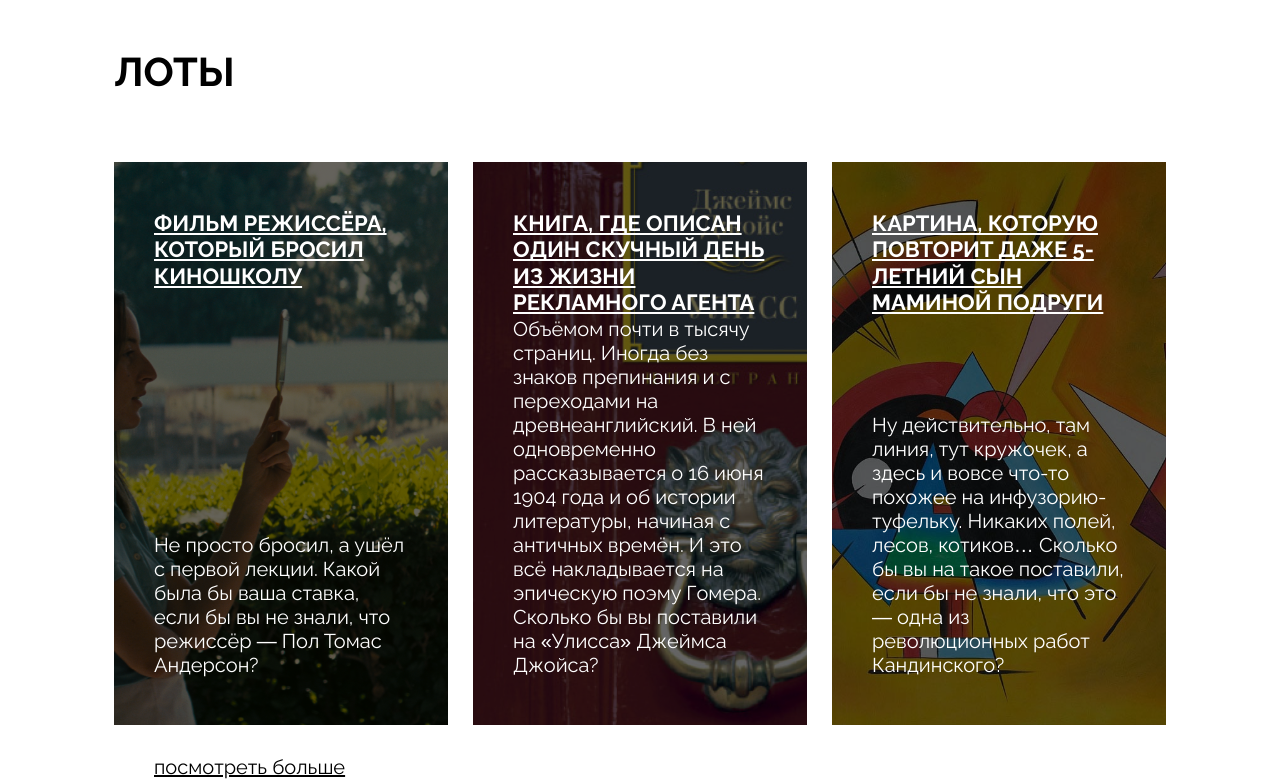
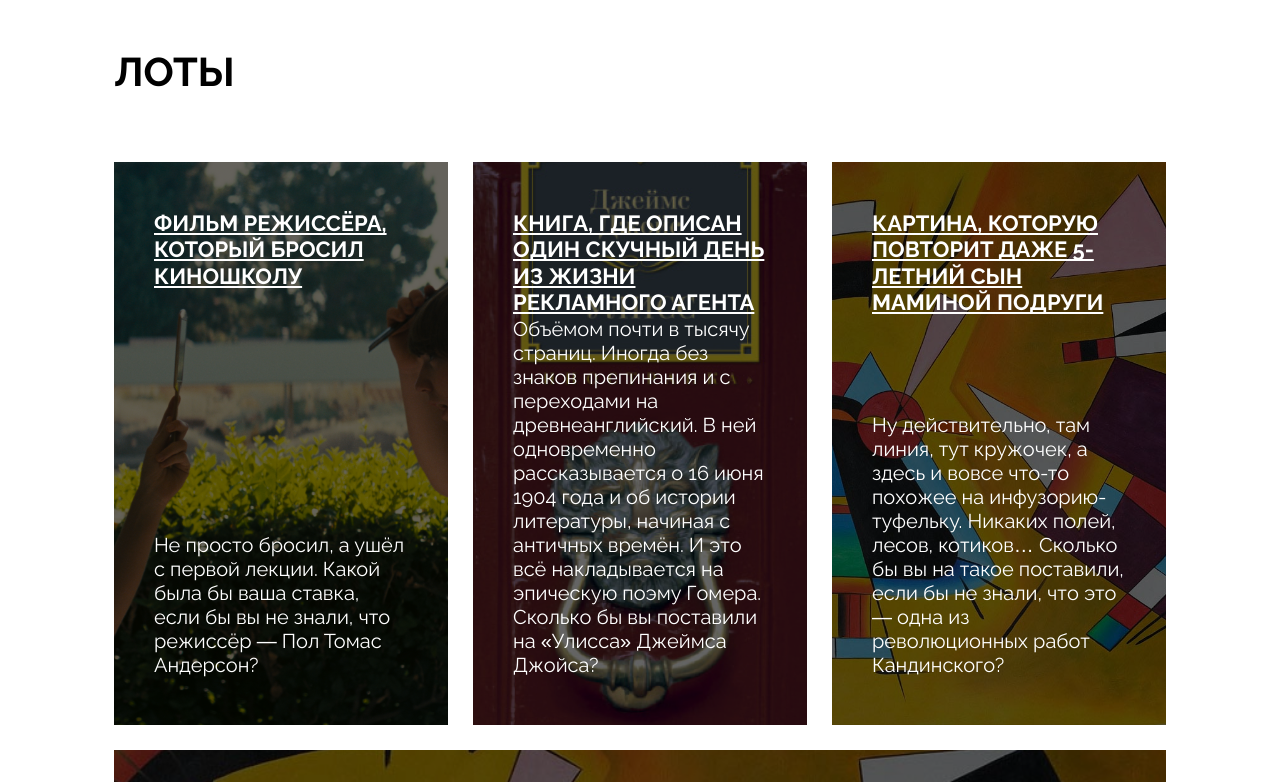
Before and after one commit to EvgenyU93/ono-tebe-nado, a plain HTML site: page index.html in a window 1280 px wide. Shown: the part 1180-1962 px from the top of the page. Drawn offline with Linux system fonts and the light colour scheme.

Commit message:
error correction

```diff
--- a/index.html
+++ b/index.html
@@ -1,9 +1,9 @@
 <!DOCTYPE html>
 <html lang="ru">
   <head>
-    <meta charset="UTF-8" />
-    <meta http-equiv="X-UA-Compatible" content="IE=edge" />
-    <meta name="viewport" content="width=device-width, initial-scale=1.0"/>
+    <meta charset="UTF-8">
+    <meta http-equiv="X-UA-Compatible" content="IE=edge">
+    <meta name="viewport" content="width=device-width, initial-scale=1.0">
     <title>Оно тебе надо — аукцион вещей, в которые никто не верил</title>
     <link rel="stylesheet" href="./fonts/fonts.css">
     <link rel="stylesheet" href="./styles/global.css">
@@ -18,16 +18,18 @@
           <li><a href="#about">об аукционе</a></li>
         </ul>
       </nav>
+      <a class="logo__link">
       <img class="logo" src="./images/logo-black.svg" alt="логотип">
-      <adress class="contacts">
+      </a>
+      <address class="contacts">
         <a href="tel:+99995555555">+9 999 555 5555</a>
         <a href="mailto:info@sobaka.ge">info@sobaka.ge</a>
         <p>наб. Принсенграхт 263-265, Амстердам</p>
-      </adress>
+      </address>
     </header>
     <main>
       <section class="cover" id="cover">
-        <div class="overlay">
+        <div class="overlay"></div>
         <div class="cover-container">
         <h1 class="cover__title">
           <span class="aligned-text">о<span class="letter-spacing-extended">н</span>о</span>
@@ -36,46 +38,53 @@
         </h1>
         <div class="cover__description">
           <p class="cover__description-text">Аукцион вещей, в которые никто не верил</p>
-            <button class="bet-button">Сделать ставку</button>
-          </div>
+          <button type="button" class="bet-button">Сделать ставку</button>
         </div>
         </div>
       </section>
       <section class="lots" id="lots">
         <h2 class="lots__heading">Лоты</h2>
         <ul class="lots__card-list">
-          <li>
+          <li class="lots__card-list-item">
             <a href="#" class="card-link">
-              <div class="card_type_film">
-                <div class="overlay">
-                  <div class="card">
+              <div class="card card_type_film">
+                <div class="overlay"></div>
+                  <div class="card__content">
                   <h3 class="card__title">Фильм режиссёра, который бросил киношколу</h3>
                   <p class="card__text">Не просто бросил, а ушёл с первой лекции. Какой была бы ваша ставка, если бы вы не знали, что режиссёр — Пол Томас Андерсон?</p>
                   </div>
               </div>
-              </div>
             </a>
           </li>
-          <li>
+          <li class="lots__card-list-item">
             <a href="#" class="card-link">
-              <div class="card_type_book">
-                <div class="overlay">
-                  <div class="card">
+              <div class="card card_type_book">
+                <div class="overlay"></div>
+                  <div class="card__content">
                     <h3 class="card__title">Книга, где описан один скучный день из жизни рекламного агента</h3>
                     <p class="card__text">Объёмом почти в тысячу страниц. Иногда без знаков препинания и с переходами на древнеанглийский. В ней одновременно рассказывается о 16 июня 1904 года и об истории литературы, начиная с античных времён. И это всё накладывается на эпическую поэму Гомера. Сколько бы вы поставили на «Улисса» Джеймса Джойса?</p>
                   </div>
               </div>
+            </a>
+          </li>
+          <li class="lots__card-list-item">
+            <a href="#" class="card-link">
+              <div class="card card_type_picture">
+                <div class="overlay"></div>
+                  <div class="card__content">
+                    <h3 class="card__title">Картина, которую повторит даже 5-летний сын маминой подруги</h3>
+                    <p class="card__text">Ну действительно, там линия, тут кружочек, а здесь и вовсе что-то похожее на инфузорию-туфельку. Никаких полей, лесов, котиков… Сколько бы вы на такое поставили, если бы не знали, что это — одна из революционных работ Кандинского?</p>
+                  </div>
               </div>
             </a>
           </li>
-          <li>
+          <li class="lots__card-list-item">
             <a href="#" class="card-link">
-              <div class="card_type_picture">
-                <div class="overlay">
-                  <div class="card">
+              <div class="card card_type_picture">
+                <div class="overlay"></div>
+                  <div class="card__content">
                     <h3 class="card__title">Картина, которую повторит даже 5-летний сын маминой подруги</h3>
                     <p class="card__text">Ну действительно, там линия, тут кружочек, а здесь и вовсе что-то похожее на инфузорию-туфельку. Никаких полей, лесов, котиков… Сколько бы вы на такое поставили, если бы не знали, что это — одна из революционных работ Кандинского?</p>
-                </div>
                   </div>
               </div>
             </a>
@@ -95,11 +104,11 @@
       </section>
     </main>
     <footer class="footer">
-      <adress class="contacts contacts-left">
+      <address class="contacts contacts-left">
         <a href="tel:+99995555555">+9 999 555 5555</a>
         <a href="mailto:info@sobaka.ge">info@sobaka.ge</a>
         <p>наб. Принсенграхт 263-265, Амстердам</p>
-      </adress>
+      </address>
       <nav class="footer__menu">
         <ul class="footer__menu-list">
           <li><a class="footer__menu-link_active" href="#cover">главная</a></li>
--- a/styles/style.css
+++ b/styles/style.css
@@ -27,13 +27,14 @@
 .navigation-list-active {
     text-decoration: none;
 }
-
+.logo__link {
+    margin-right: 197px;
+    margin-left: 42px;
+}
 .logo {
     display: flex;
     width: 129px;
     height: 104px;
-    margin-right: 197px;
-    margin-left: 42px;
 }
 
 .contacts {
@@ -48,21 +49,26 @@
 }
 
 .cover {
-    height: 757px;
+    min-height: 757px;
     margin-top: 96px;
     background-image: url("../images/cover.jpg");
     background-size: cover;
+    background-position: center;
+    position: relative;
 }
 
 .cover-container {
-    padding: 165px 50px 0 50px;
+    padding: 165px 50px 51px 50px;
+    z-index: 2;
+    position: relative;
 }
 
 .overlay {
+    background-color: rgb(0 0 0 / .6);
+    position: absolute;
+    z-index: 1;
     height: 100%;
-    background-color: rgb(0 0 0 / .6);
-    position: relative;
-    z-index: 1;
+    width: 100%;
 }
 
 .cover__title {
@@ -129,7 +135,8 @@
     background-color: transparent;
     border: 1px solid #fff;
     width: 256px;
-    height: 51px;
+    min-height: 51px;
+    cursor: pointer
 }
 
 .lots {
@@ -146,25 +153,35 @@
 
 .lots__card-list {
     display: flex;
-    flex-grow: 1;
-    column-gap: 25px;
+    flex-wrap: wrap;
+    gap: 25px;
     list-style: none;
     padding: 27px 0px 0px 0px;
+}
+
+.lots__card-list-item {
+    flex-grow: 1;
+
 }
 
 .card-link {
     text-decoration: none;
     display: block;
+
 }
 
-.card {
+.card__content {
     display: flex;
+
     flex-direction: column;
     justify-content: space-between;
+    align-items: center;
     width: 334px;
-    height: 563px;
+    min-height: 563px;
     padding: 48px 40px;
     color: #fff;
+    position: relative;
+    z-index: 2;
 }
 
 .card__title {
@@ -182,19 +199,22 @@
     line-height: 120%;
 }
 
+.card {
+    position: relative;
+    background-size: cover;
+    background-position: center;
+}
+
 .card_type_film {
     background-image: url("../images/card-lot-01.jpg");
-    background-size: cover;
 }
 
 .card_type_book {
-    background-image: url("../images/card-lot-02.jpg");
-    background-size: cover;
+    background-image: url("../images/card-lot-02.jpg")
 }
 
 .card_type_picture {
     background-image: url("../images/card-lot-03.jpg");
-    background-size: cover;
 }
 
 .lots__look-more-link {
```
Lines whose indentation alone changed are shown as unchanged.
